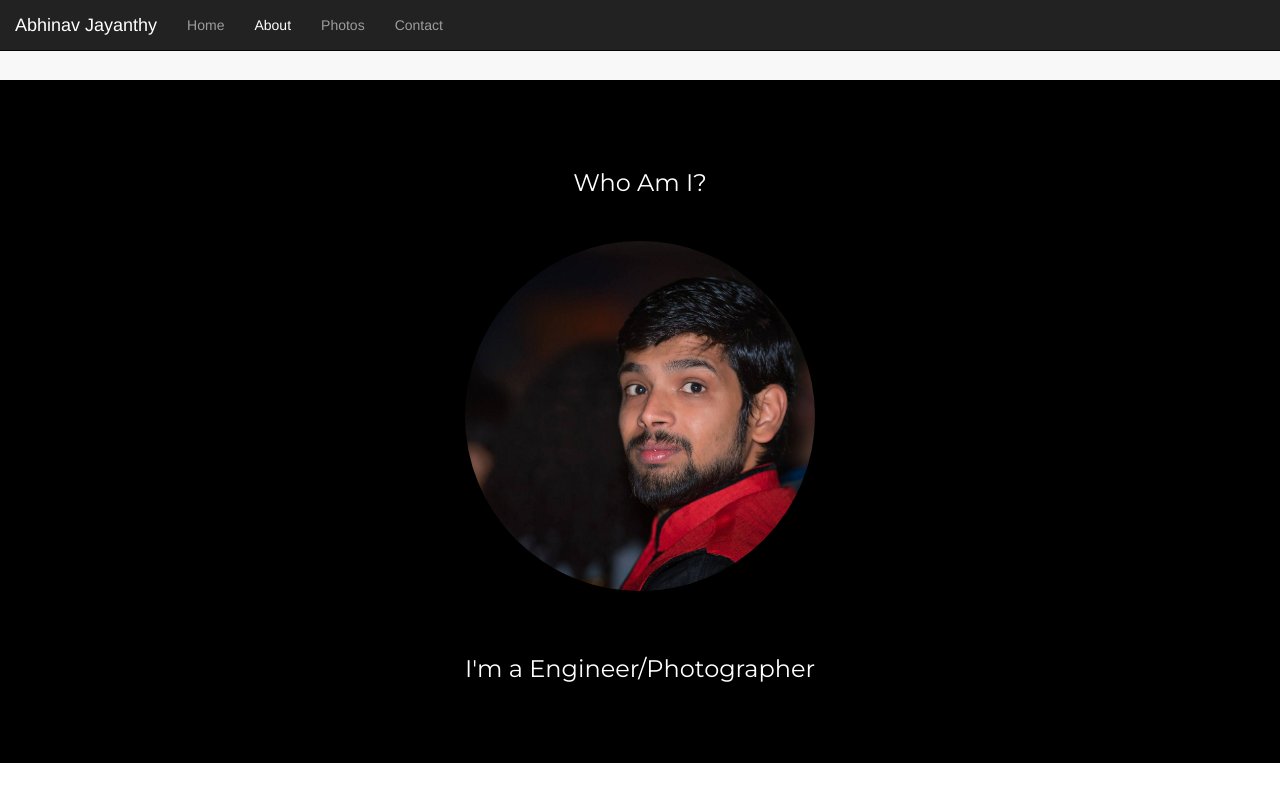
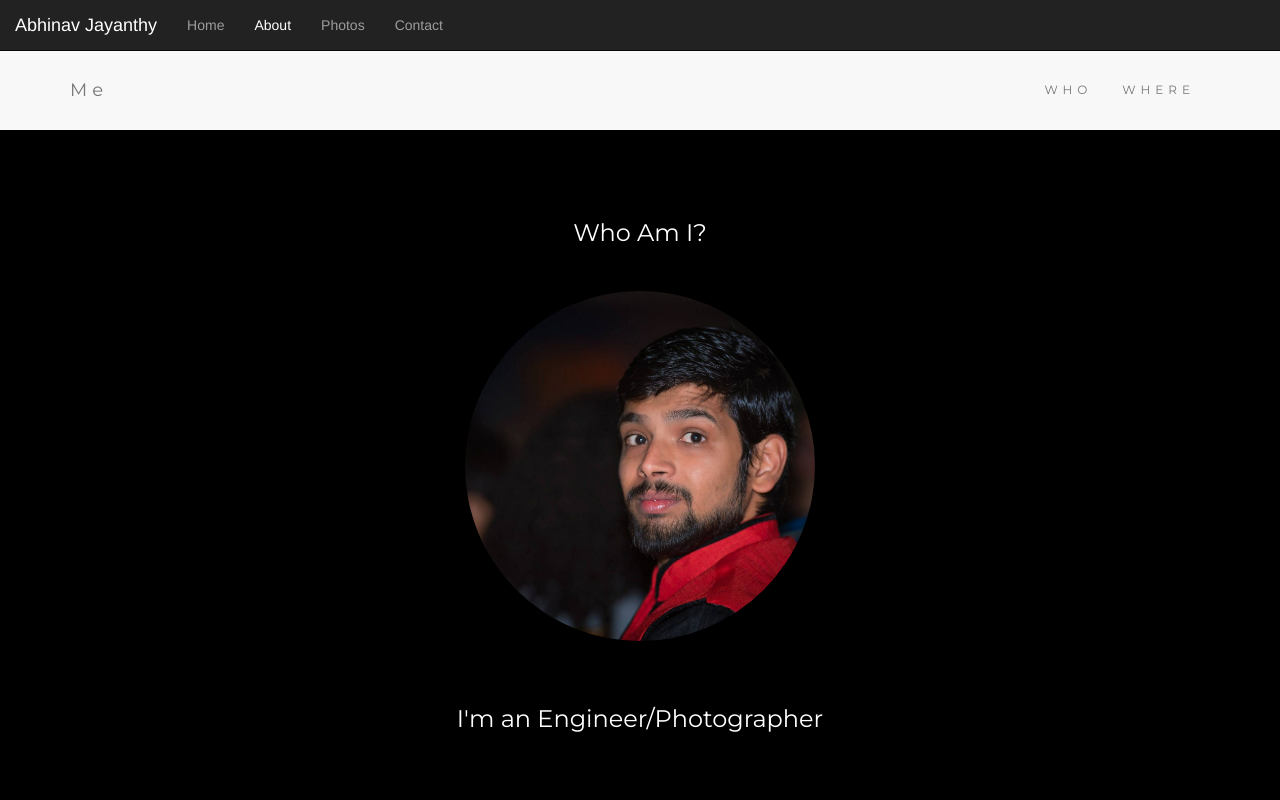
Before and after one commit to abhinavjayanthy/my-photogrpahy-website, an Angular app: page / in a window 1280 px wide. Both pictures are taken after a click on the link "About". Shown: the top 800 px of the page. Built offline with nearby package versions, Linux system fonts and the light colour scheme.

Commit message:
Nav Bar fixed to the top and removed few photos

```diff
--- a/src/app/about/about.component.html
+++ b/src/app/about/about.component.html
@@ -33,7 +33,7 @@
 <div class="container-fluid bg-1 text-center">
   <h3 class="margin">Who Am I?</h3>
   <img src="../../assets/img/MyPicture.JPG" class="img-responsive img-circle margin" style="display:inline" alt="myPic" width="350" height="350">
-  <h3>I'm a Engineer/Photographer</h3>
+  <h3>I'm an Engineer/Photographer</h3>
 </div>
 
 <div class="container-fluid bg-3 text-center">
--- a/src/app/app.component.css
+++ b/src/app/app.component.css
@@ -0,0 +1,3 @@
+div.Maindiv{
+  padding-top: 50px;
+}
--- a/src/app/app.component.html
+++ b/src/app/app.component.html
@@ -1,5 +1,7 @@
 <app-header (featureSelected)="onNavigate($event)"></app-header>
+<div class = 'Maindiv'>
 <app-home *ngIf="loadedFeature !== 'photos' && loadedFeature !== 'contact' && loadedFeature !== 'about'"></app-home>
 <app-photos *ngIf="loadedFeature === 'photos'"></app-photos>
 <app-about *ngIf="loadedFeature === 'about'"></app-about>
 <app-contact *ngIf="loadedFeature === 'contact'"></app-contact>
+</div>
--- a/src/app/photos/photos.component.css
+++ b/src/app/photos/photos.component.css
@@ -268,7 +268,11 @@ body {
 /* 100% Image Width on Smaller Screens */
 
 @media only screen and (max-width: 700px) {
-    .modal-content {
-        width: 100%;
-    }
+  .modal-content {
+    width: 100%;
+  }
 }
+
+div.Maindiv{
+  padding-top: 50px;
+}
--- a/src/app/photos/photos.component.html
+++ b/src/app/photos/photos.component.html
@@ -1,3 +1,4 @@
+<div class="Maindiv">
 <div class="nav-side-menu">
     <div class="brand"></div>
     <i class="fa fa-bars fa-2x toggle-btn" data-toggle="collapse" data-target="#menu-content"></i>
@@ -56,3 +57,4 @@
         </div>
     </div>
 </div>
+</div>
```
